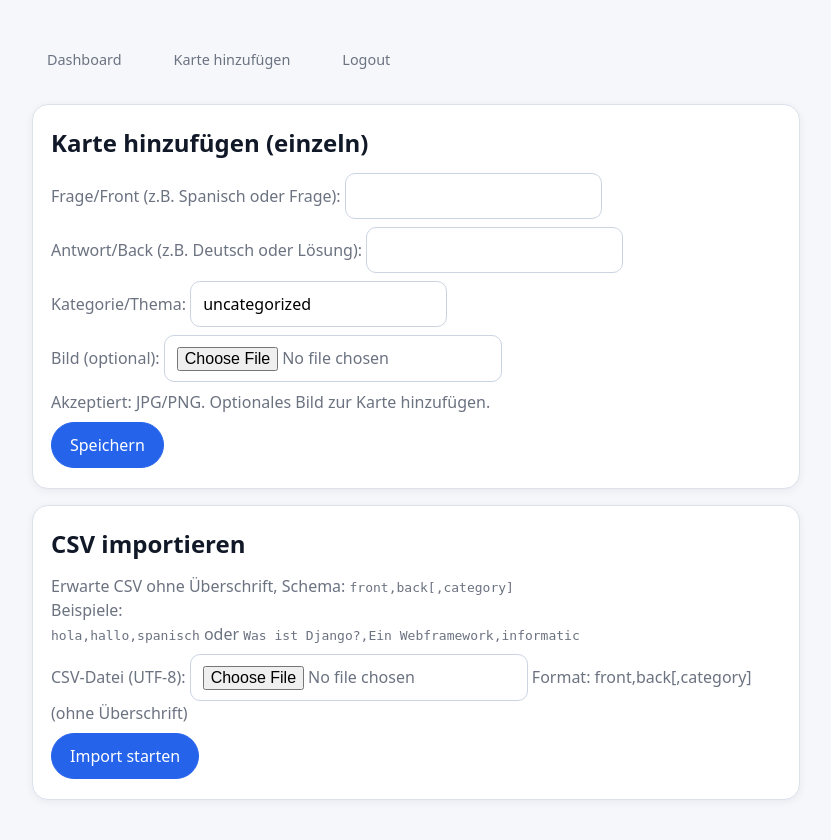
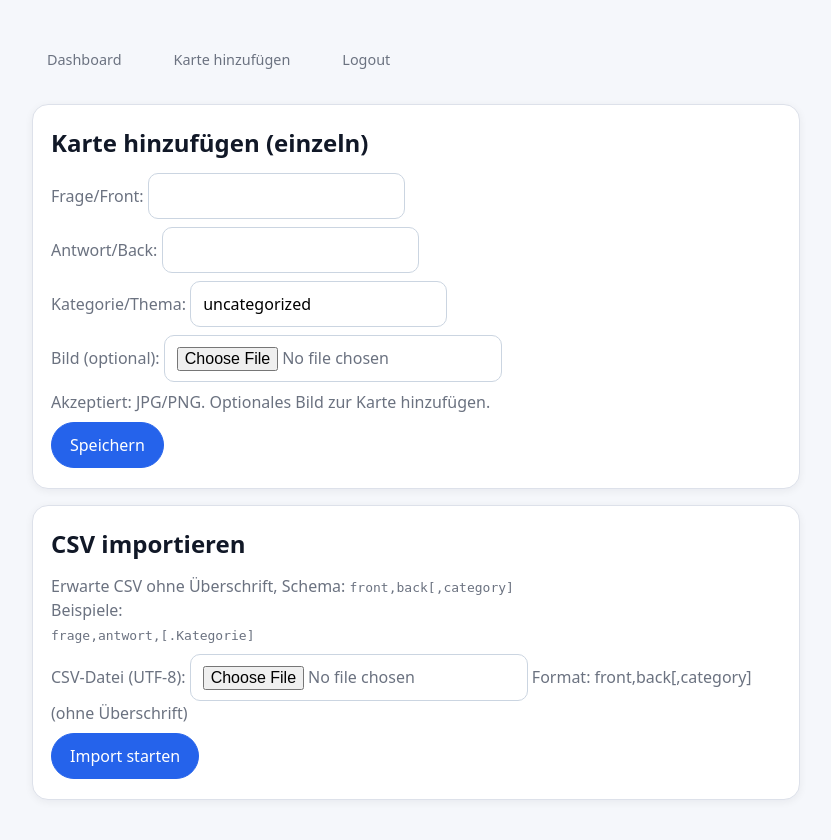
Before and after one commit to 1OAbabakir/qLearning, a Django app: page /add/ in a window 1280 px wide. Shown: the whole page, without its empty margins (224-1055 px from the left). Run offline with Django 5.2, Linux system fonts and the light colour scheme; a user stored in the database is signed in.

```diff
--- a/flashcards/forms.py
+++ b/flashcards/forms.py
@@ -46,8 +46,8 @@ class CardForm(forms.ModelForm):
         model = Card
         fields = ("question","answer","category","image")
         labels = {
-            "question": "Frage/Front (z.B. Spanisch oder Frage)",
-            "answer": "Antwort/Back (z.B. Deutsch oder Lösung)",
+            "question": "Frage/Front",
+            "answer": "Antwort/Back",
             "category": "Kategorie/Thema",
             "image": "Bild (optional)"
         }
--- a/flashcards/templates/flashcards/add_card.html
+++ b/flashcards/templates/flashcards/add_card.html
@@ -14,7 +14,7 @@
     <h2>CSV importieren</h2>
     <p>Erwarte CSV ohne Überschrift, Schema: <code>front,back[,category]</code><br>
       Beispiele:<br>
-      <code>hola,hallo,spanisch</code> oder <code>Was ist Django?,Ein Webframework,informatic</code></p>
+      <code>frage,antwort,[.Kategorie]</code></p>
   <form method="post" enctype="multipart/form-data">
     {% csrf_token %}
     {{ csv_form.as_p }}
--- a/flashcards/templates/flashcards/base.html
+++ b/flashcards/templates/flashcards/base.html
@@ -7,7 +7,7 @@
   <meta name="viewport" content="width=device-width, initial-scale=1">
   <link rel="stylesheet" href="{% static 'css/style.css' %}">
   <link rel="icon" type="image/x-icon" href="{% static 'favicon.ico' %}">
-  <title>Spanish Trainer</title>
+  <title>qLearning</title>
 </head>
 <body>
   <nav>
```
Also changed, not shown: README.md, db.sqlite3.
